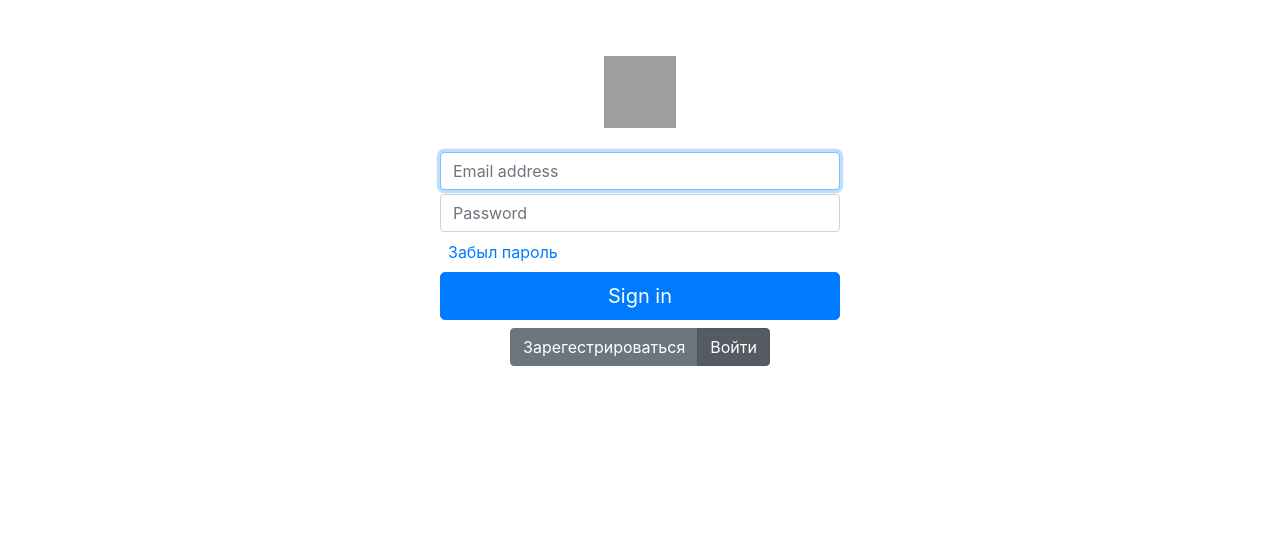
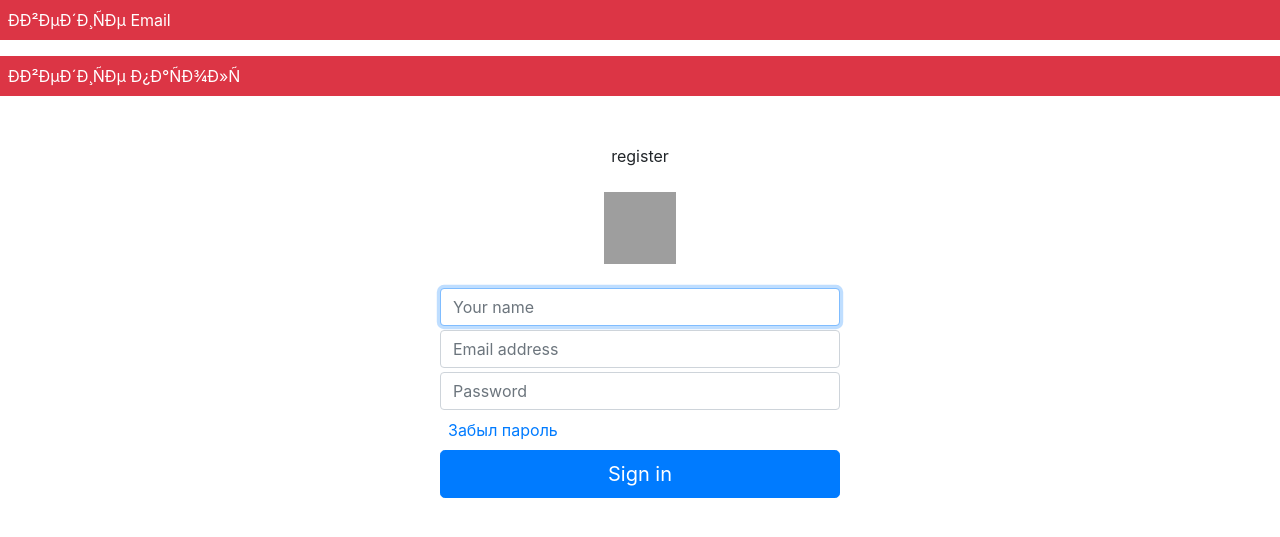
Before and after one commit to bulayevmoscow/Camagru, a PHP site: the page made by index.php in a window 1280 px wide. Shown: the part 66-603 px from the top of the page. Run offline with PHP 8.4, Linux system fonts and the light colour scheme; a user stored in the database is signed in; grey boxes are pictures that could not be loaded.

Commit message:
Осталось только выполнить TODO

```diff
--- a/controller/change.php
+++ b/controller/change.php
@@ -5,7 +5,7 @@
 	$info = array();
 
 	if ($user == NULL) {
-		header('Location: /index.php?page=register&msg=Для продолжения залогиньтесь');
+		header('Location: /index.php?page=login&msg=Для продолжения залогиньтесь');
 		exit();
 	}
 	include_once __DIR__.'/../controller/db.php';
@@ -54,7 +54,7 @@
 
 	$id = $conn->query(sprintf("SELECT id from users where login='%s';", $user))->fetch()[0];
 	if (!$id) {
-		header("Location: /?page=register&mgs=".'Неверные данные пользователя');
+		header("Location: /?page=login&mgs=".'Неверные данные пользователя');
 		exit();
 	}
 	if ($info['email']) {
@@ -74,7 +74,7 @@
 		unset($_SESSION['logged_user']);
 
 	}
-	header('Location: /index.php');
+	header('Location: /index.php?page=lk');
 
 	function reg_name($str)
 	{
--- a/controller/db.php
+++ b/controller/db.php
@@ -1,10 +1,12 @@
 <?php
 //namespace database;
+
+	use my_sys_info\my_sys_info;
 
 	function db_connect()
 	{
 		require_once __DIR__.'/../System.php';
-	$db = \my_sys_info\my_sys_info::dbinfo();
+		$db = my_sys_info::dbinfo();
 		return new PDO(sprintf("pgsql:host='%s';dbname=%s; port=%d",
 			$db['host'], $db['db_name'], $db['port']), $db['login'], $db['password']);
 	}
@@ -14,6 +16,8 @@ function query_quotes($str)
 		return "'".$str."'";
 	}
 
+
+// TODO Создать функцию которая помечает что человеку нужен код из почты
 	function mail_check_str($str, $len)
 	{
 //	if (preg_match("/[\w\d\s@]+$/", $str))
--- a/index.php
+++ b/index.php
@@ -12,19 +12,22 @@
     <meta name="viewport" content="width=device-width, user-scalable=no, initial-scale=1.0, maximum-scale=1.0, minimum-scale=1.0">
     <meta http-equiv="X-UA-Compatible" content="ie=edge">
     <title>Document</title>
-    <link rel="stylesheet" href="https://cdn.jsdelivr.net/npm/bootstrap@4.5.3/dist/css/bootstrap.min.css" integrity="sha384-TX8t27EcRE3e/ihU7zmQxVncDAy5uIKz4rEkgIXeMed4M0jlfIDPvg6uqKI2xXr2" crossorigin="anonymous">
+    <link rel="stylesheet" href="https://cdn.jsdelivr.net/npm/bootstrap@4.5.3/dist/css/bootstrap.min.css"
+          integrity="sha384-TX8t27EcRE3e/ihU7zmQxVncDAy5uIKz4rEkgIXeMed4M0jlfIDPvg6uqKI2xXr2" crossorigin="anonymous">
     <link rel="stylesheet" href="/styles/nav.css">
 
 </head>
 <body>
-
-<?php include __DIR__.'/view/nav.php' ?>
-<?php if (($_GET['page']) === 'register') {
+<?php
+	include __DIR__.'/view/nav.php';
+	if (($_GET['page'] === 'register') || ($_GET['page'] === 'login')) {
 		include __DIR__.'/view/register.php';
 	} elseif (($_GET['page']) === 'gallery') {
 		include __DIR__.'/view/gallery.php';
-}elseif (($_GET['page']) === 'make') {
+	} elseif (($_GET['page']) === 'make') {
 		include __DIR__.'/view/make_photo.php';
+	} elseif (($_GET['page']) === 'lk') {
+		include __DIR__.'/view/lk.php';
 	}
 
 ?>
--- a/view/gallery.php
+++ b/view/gallery.php
@@ -11,7 +11,7 @@
 <div class="container gallery-container">
     <div class="row">
 		<?php
-				$posts = $conn->query('Select * from posts ORDER BY id DESC');
+			$posts = $conn->query('Select * from posts ORDER BY times DESC limit 5 offset 0');
 			while ($row = $posts->fetch(PDO::FETCH_LAZY)) { ?>
                 <div class="img-container col-12 border-danger border m-2">
                     <img src="<?php echo '/img/'.$row['path'] ?>" alt=""
@@ -23,7 +23,8 @@
                         </p>
                         <span>
                             <form action="/controller/add_like.php" method="post" class="reset-active">
-                                <input class="d-none" type="text" name="post" value="<?php echo $row['id'] ?>">
+                                <input class="d-none" type="text" name="post" onchange="getPhotoFromLoad()"
+                                       value="<?php echo $row['id'] ?>">
                                 <?php
 	                                $query = sprintf("SELECT count(*) from post where by='%s' and id=%d and is_like=true;",
 		                                $_SESSION['logged_user'], $row['id']);
--- a/view/make_photo.php
+++ b/view/make_photo.php
@@ -1,4 +1,6 @@
 <?php
+
+	// TODO только для авторизованных
 
 	//
 	//	TODO:
@@ -37,9 +39,8 @@
                 <div id="wc-makephoto" class="d-flex justify-content-between my-2  d-none">
                     <a id="wc-b-makephoto" class="btn btn-danger d-none" onclick="webcam_make_snapshot(event)">Сделать снимок</a>
                     <input type="file" name="name" id="downloadImage" accept="image/*" hidden onchange="getPhotoFromLoad(event)">
-                    <label for="downloadImage"><a id="downloadImageLabel" class="btn btn-success" onclick="">Загрузить
+                    <label for="downloadImage"><a id="downloadImageLabel" class="btn btn-success">Загрузить
                             файл</a></label>
-
                     <a id="wc-b-download" class="btn btn-success d-none" onclick="sendImagesToSave()">Отправить</a>
                     <a id="wc-b-submit" class="btn btn-primary d-none" onclick="addPhotoToThumbnails()">Сохранить</a>
                 </div>
--- a/view/nav.php
+++ b/view/nav.php
@@ -21,8 +21,12 @@
 
                         </li>
 					<?php } else { ?>
+
                         <li class="nav-item">
                             <a class="nav-link" href="/?page=register">Войти</a>
+                        </li>
+                        <li class="nav-item">
+                            <a class="nav-link" href="/?page=register">Зарегистрироваться</a>
                         </li>
 					<?php } ?>
                 </ul>
--- a/view/register.php
+++ b/view/register.php
@@ -1,7 +1,3 @@
-<?php if (!isset($_GET['need_email_confirm'])) { ?>
-    <div class="container text-center h-100 d-flex justify-content-center flex-column mt-5" style="min-height: 1vh">
-        <form class="form-signin mx-auto mt-2 d-none" action="/controller/signup.php" method="post" style="min-width: 400px">
-            <img class="mb-4" src="https://getbootstrap.com/docs/4.0/assets/brand/bootstrap-solid.svg" alt="" width="72" height="72">
 <?php if (isset($_GET['reg'])) {
 	if ($_GET['reg'] == 'true') {
 		echo '<p class="bg-success p-2">Регистрация успешна!<br>Проверте почту</p>';
@@ -10,7 +6,14 @@
 			echo '<p class="bg-danger p-2 text-white">'.$key.'</p>';
 		}
 	}
-			} ?>
+}
+?>
+<div class="container text-center h-100 d-flex justify-content-center flex-column mt-5" style="min-height: 1vh">
+	<?php if ($_GET['page'] === 'login' && !isset($_GET['need_email_confirm'])) { ?>
+        <p>login</p>
+        <form class="form-signin mx-auto mt-2" action="/controller/signup.php" method="post" style="min-width: 400px">
+            <img class="mb-4" src="https://getbootstrap.com/docs/4.0/assets/brand/bootstrap-solid.svg" alt="" width="72" height="72">
+
             <label for="inputEmail" class="sr-only">Email address</label>
             <input type="email" id="inputEmail" class="form-control mb-1" placeholder="Email address" autofocus=""
                    name="login">
@@ -20,33 +23,24 @@
             <a class="m-2 text-left d-flex" href="">Забыл пароль</a>
             <button class="btn btn-lg btn-primary btn-block" type="submit">Sign in</button>
         </form>
+	<?php } elseif ($_GET['page'] == 'register' && !isset($_GET['need_email_confirm'])) { ?>
+        <p>register</p>
         <form class="form-login mx-auto mt-2 " action="/controller/login.php" method="post" style="min-width: 400px">
             <img class="mb-4" src="https://getbootstrap.com/docs/4.0/assets/brand/bootstrap-solid.svg" alt="" width="72" height="72">
+            <label for="inputName" class="sr-only">Email address</label>
+            <input type="text" id="inputName" class="form-control mb-1" placeholder="Your name" autofocus=""
+                   name="name" required>
             <label for="inputEmail" class="sr-only">Email address</label>
             <input type="email" id="inputEmail" class="form-control mb-1" placeholder="Email address" autofocus=""
-                   name="login">
+                   name="login" required>
             <label for="inputPassword" class="sr-only">Password</label>
             <input type="password" id="inputPassword" class="form-control mb-1" placeholder="Password"
-                   name="password">
+                   name="password" required>
             <a class="m-2 text-left d-flex" href="">Забыл пароль</a>
             <button class="btn btn-lg btn-primary btn-block" type="submit">Sign in</button>
         </form>
-        <div class="row my-auto">
-            <div class="w-100 p-2">
-                <div id="regSwitcher" class="btn-group btn-group-toggle " data-toggle="buttons">
-                    <label class="btn btn-secondary ">
-                        <input type="radio" name="options" id="option1" autocomplete="off" checked> Зарегестрироваться
-                    </label>
-                    <label class="btn btn-secondary active">
-                        <input type="radio" name="options" id="option2" autocomplete="off"> Войти
-                    </label>
-                </div>
-            </div>
-        </div>
-        <script src="/js/reg.js"></script>
-    </div>
 
-<?php } elseif (isset($_GET['need_email_confirm'])) { ?>
+	<?php } elseif ($_GET['need_email_confirm']) { ?>
 
         <div class="container text-center h-100 d-flex justify-content-center flex-column mt-5">
             <div class="row">
@@ -63,3 +57,4 @@
             </div>
         </div>
 	<?php } ?>
+</div>
```
Also changed, not shown: controller/login.php (+4 -4 lines), js/photo.js (+12 -5 lines), view/lk.php (+31 -1 lines). Lines whose indentation alone changed are shown as unchanged.
